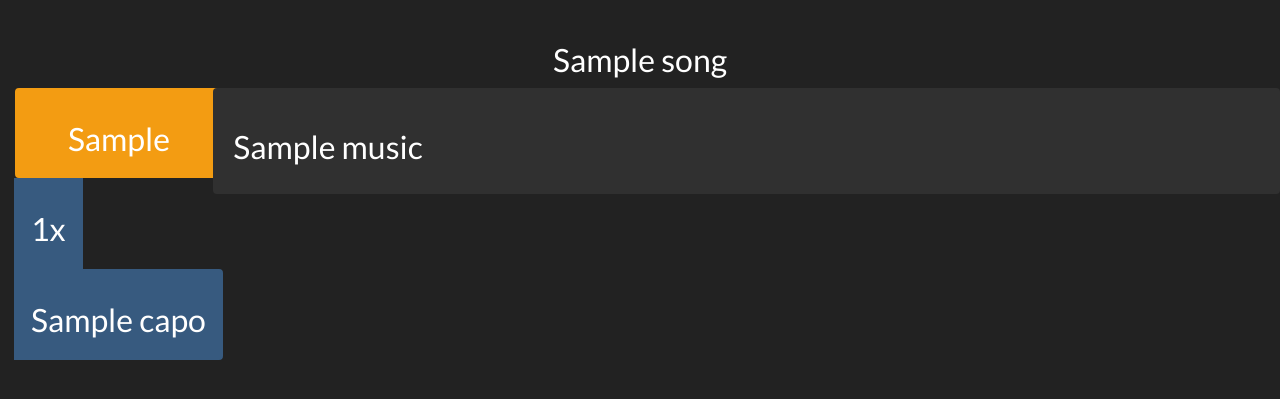
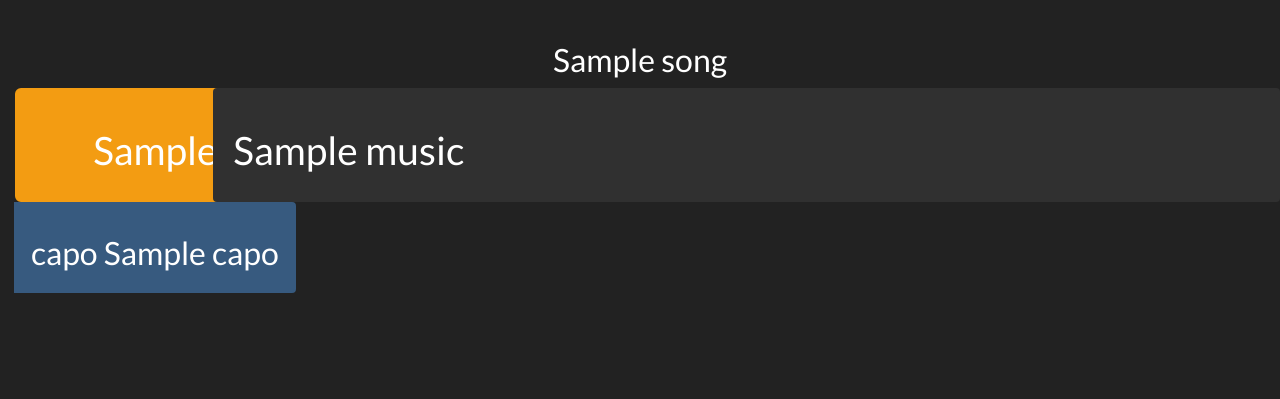
Before and after one commit to oscardegroot/bandnotes, a Django app: template musicnotes/templates/musicnotes/song_detail.html in a window 1280 px wide. Shown: the part 60-459 px from the top of the page. Run offline with Django 3.2, Linux system fonts and the light colour scheme; the template is opened without the code that fills it: most values are stand-ins (such as "Sample title", 1, 10 or a date in 2020); some libraries are stand-ins or nearby versions; some web fonts are replaced.

Commit message:
Largened text in detail view.

```diff
--- a/musicnotes/templates/musicnotes/song_detail.html
+++ b/musicnotes/templates/musicnotes/song_detail.html
@@ -12,13 +12,12 @@
         <div class="row">
             <div class="col-xs-3 col-sm-3 col-md-2">
                 <div class="btn-group">
-                   <div class="btn btn-warning btn-block"> <h2>{{instrument_part.song_part}}</h2></div>
-                   <div class="btn btn-primary"> <h2>{{instrument_part.song_part.count}}x</h2></div>
-                   {% if instrument_part.capo != 0%}<div class="btn btn-primary"> <h2>{{instrument_part.capo}}</h2></div>{% endif %}
+                   <div class="btn btn-warning btn-lg btn-block"> <h1>{{instrument_part.song_part}}</h1></div>
+                   {% if instrument_part.capo != 0%}<div class="btn btn-primary"> <h2>capo {{instrument_part.capo}}</h2></div>{% endif %}
                 </div>
             </div>
             <div class="col-xs-9 col-sm-9 col-md-10 well">
-                <h2>{{instrument_part.music|safe}}</h2>
+                <h1>{{instrument_part.music|safe}}</h1>
             </div>
         </div>
     {% endfor %}
```
